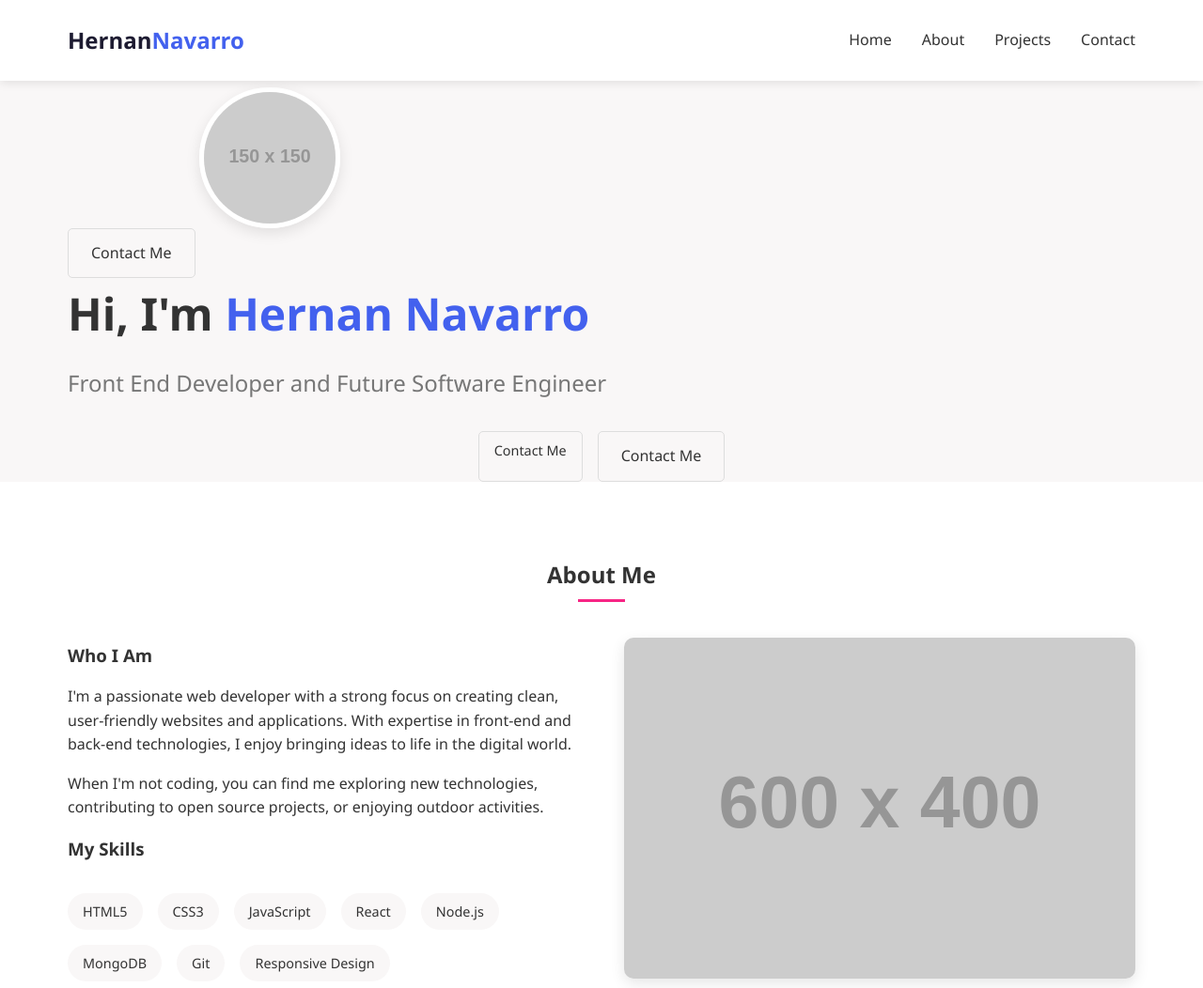
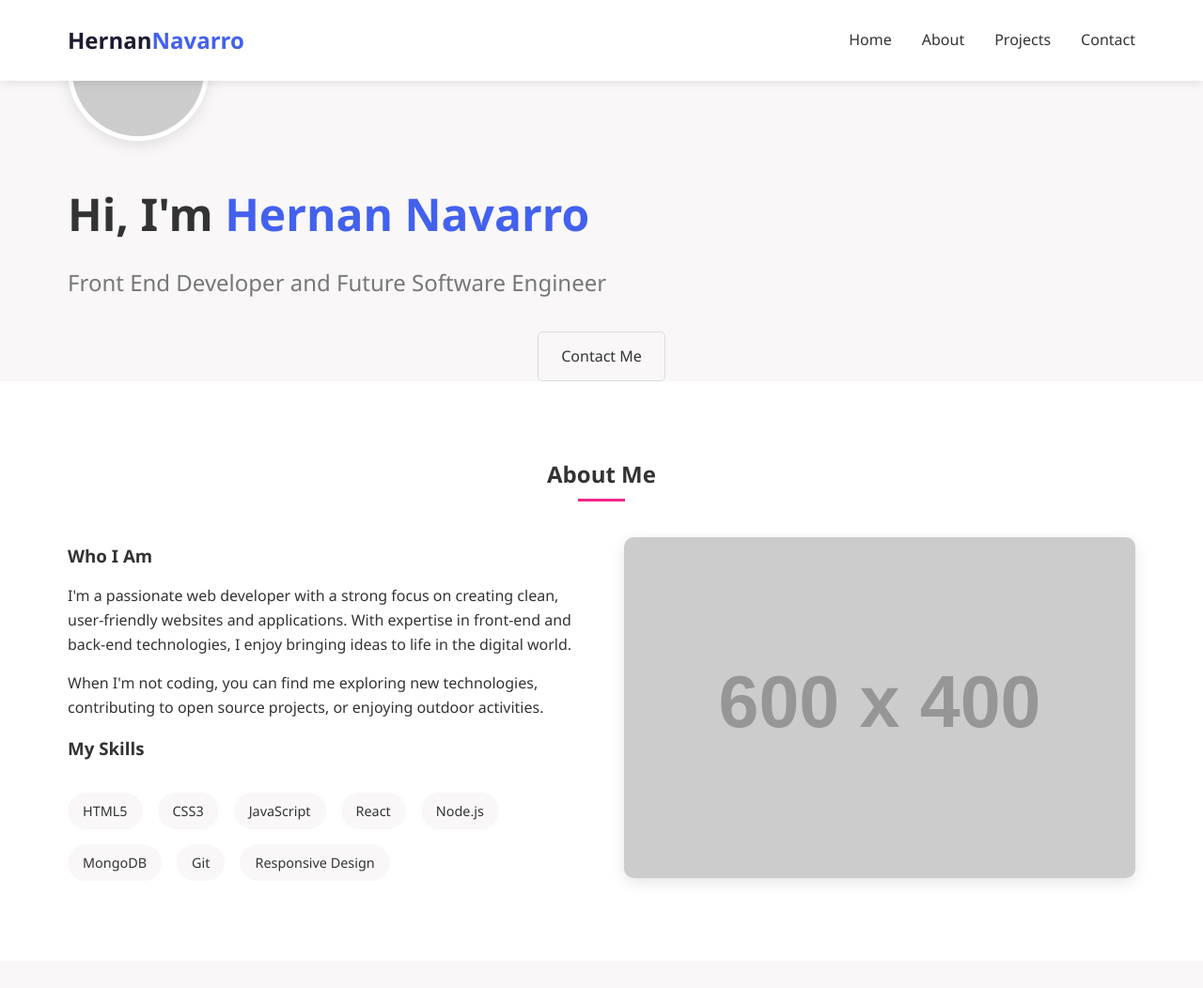
Before and after one commit to Hernannavarro13/Hernannavarro13.github.io, a plain HTML site: page index.html in a window 1280 px wide. Shown: the top 1052 px of the page at 94% size. Drawn offline with Linux system fonts and the light colour scheme; placeholder pictures from the web are drawn by us.

Commit message:
tweaked extra Contact me buttons

```diff
--- a/index.html
+++ b/index.html
@@ -476,14 +476,11 @@
     </header>
 
     <!-- Hero Section -->
-                <h1 class="hero-title">Hi, I'm <span class="highlight-primary">Hernan Navarro</span></h1>
         <div class="container">
-                    <a href="#contact" class="btn btn-transparent-outline">Contact Me</a>
                 <img src="https://via.placeholder.com/150" alt="Your Name" class="hero-img">
                 <h1 class="hero-title">Hi, I'm <span class="highlight-primary">Hernan Navarro</span></h1>
                 <p class="hero-subtitle">Front End Developer and Future Software Engineer</p>
                 <div class="hero-cta">
-                    <a href="#contact" class="btn btn-outline">Contact Me</a>
                     <a href="#contact" class="btn" style="background-color: transparent; color: var(--text); border: 1px solid #ddd;">Contact Me</a>
                 </div>
             </div>
```
